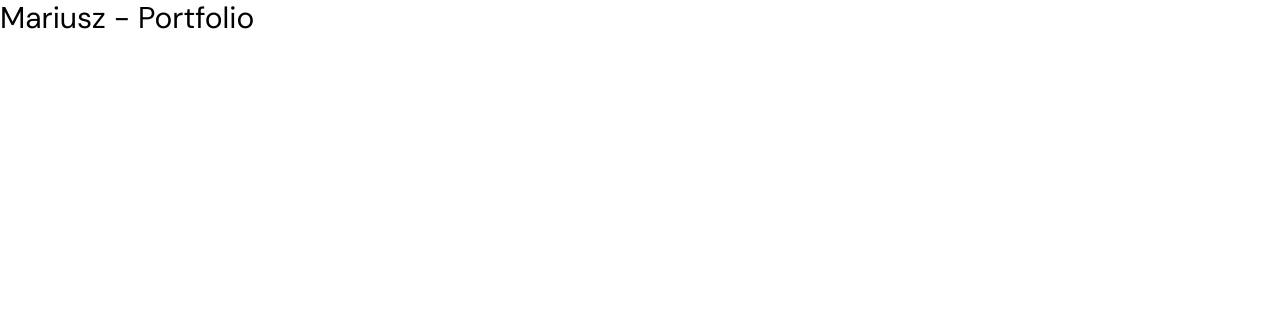
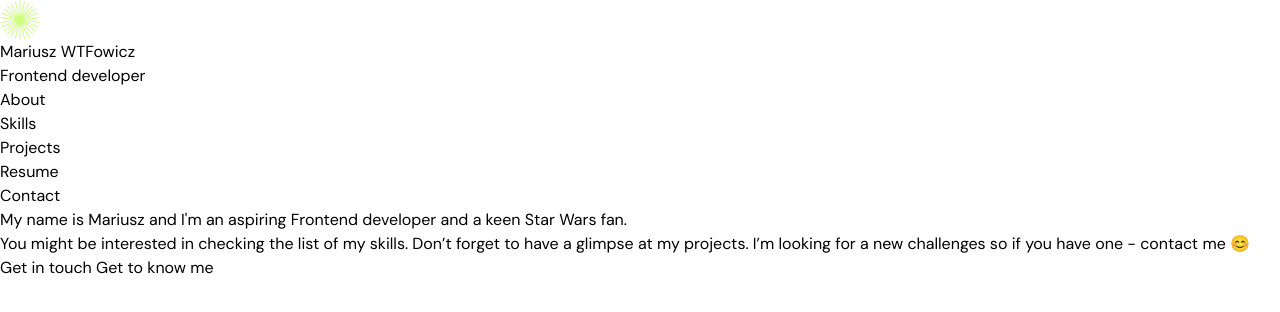
Before and after one commit to mariuszwuteefowicz/portfolio, a website built with Parcel: page src/index.html in a window 1280 px wide. Built offline with nearby package versions, Linux system fonts and the light colour scheme.

Commit message:
add markup for header & about section

```diff
--- a/src/index.html
+++ b/src/index.html
@@ -11,7 +11,30 @@
     </head>
 
     <body class="font-dmsans">
-        <h1 class="text-3xl">Mariusz - Portfolio</h1>
+        <main>
+            <header>
+                <img class="w-10 h-10" src="./images/star.svg" alt="">
+                <p>Mariusz WTFowicz</p>
+                <p>Frontend developer</p>
+                <nav>
+                    <ul>
+                        <li><a href="#about">About</a> </li>
+                        <li><a href="#skills">Skills</a> </li>
+                        <li><a href="#projects">Projects</a> </li>
+                        <li><a download href="#">Resume</a> </li>
+                        <li><a href="#contact">Contact</a> </li>
+                    </ul>
+                </nav>
+            </header>
+            <section id="about">
+                <h1>My name is Mariusz and I'm an aspiring Frontend developer and a keen Star Wars fan.</h1>
+                <p>You might be interested in checking the list of my skills. Don’t forget to have a glimpse at my projects. I’m looking for a new challenges so if you have one - contact me 😊</p>
+                <a href="#contact">Get in touch</a>
+                <a href="#skills">Get to know me</a>
+            </section>
+        </main>
+
         <script type="module" src=./main.js></script>
     </body>
+
     </html>
--- a/src/main.js
+++ /dev/null
@@ -1 +0,0 @@
-alert('hello')
```
Also changed, not shown: src/images/Maciek.png (added), src/images/star.svg (added).
